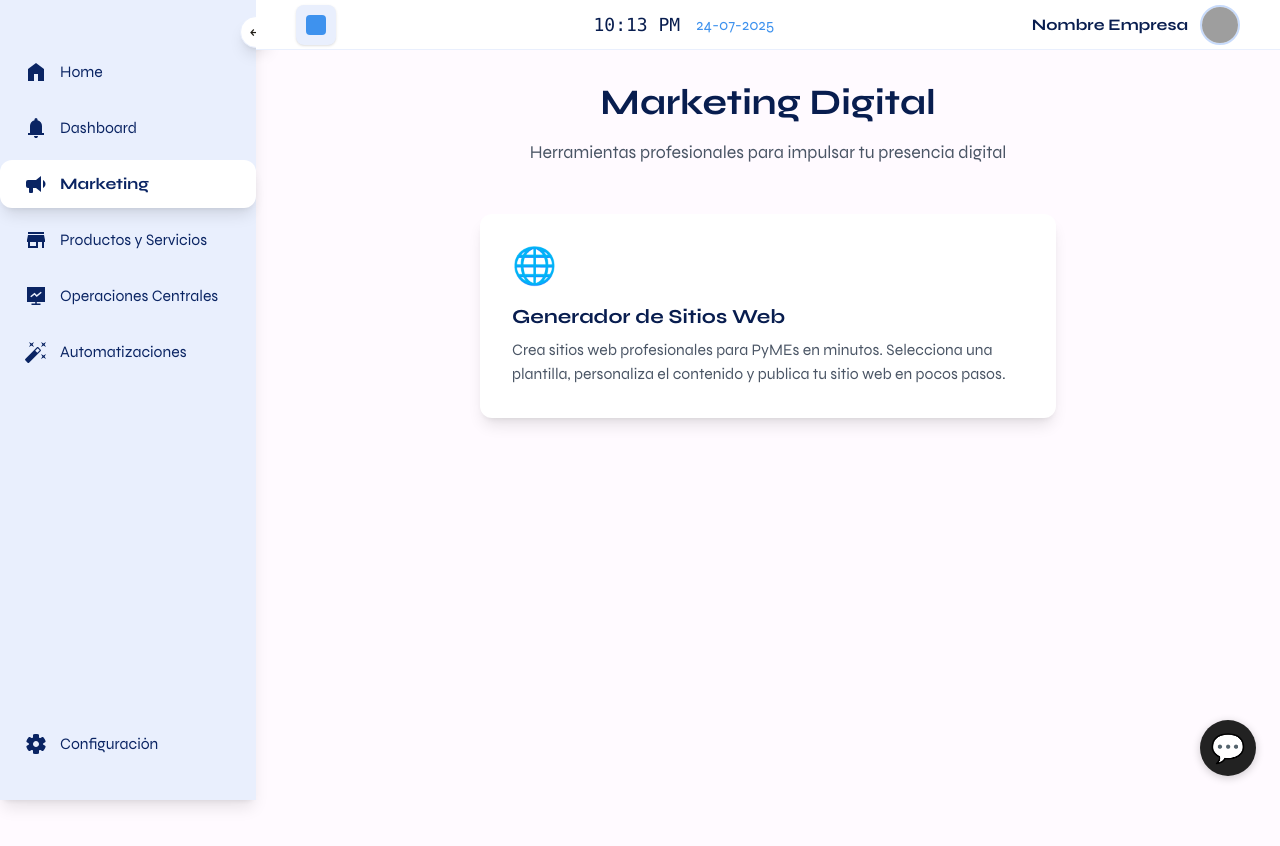
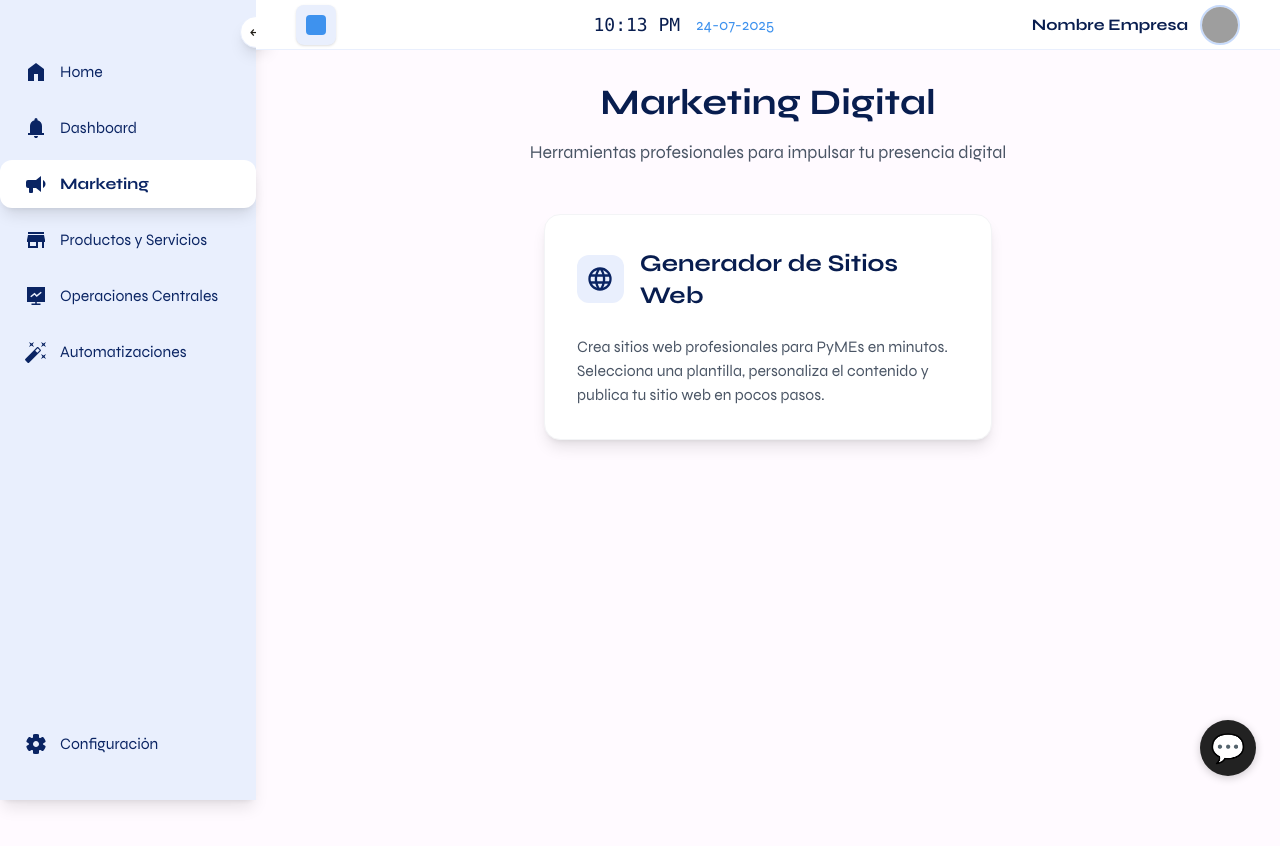
Before and after one commit to iadev2005/UcaBytes, a React (Vite) app in the folder frontend/: page /marketing in a window 1280 px wide. Shown: the top 846 px of the page. Built offline with nearby package versions, Linux system fonts and the light colour scheme; grey boxes are pictures that could not be loaded.

Commit message:
feature: Icono de navegador

```diff
--- a/frontend/src/components/marketing/WebsiteBuilder.tsx
+++ b/frontend/src/components/marketing/WebsiteBuilder.tsx
@@ -93,7 +93,7 @@ export default function WebsiteBuilder() {
 
       <main className="max-w-7xl mx-auto px-4 sm:px-6 lg:px-8 py-8">
         {/* Tutorial inicial */}
-        {showTutorial && currentStep === 'template' && (
+        {false && (
           <div className="mb-8 bg-blue-50 p-4 rounded-lg">
             <div className="flex justify-between items-start">
               <div className="flex gap-3">
--- /dev/null
+++ b/frontend/src/icons/Globe.tsx
@@ -0,0 +1,15 @@
+import React, { type SVGProps } from 'react';
+
+export const GlobeIcon: React.FC<SVGProps<SVGSVGElement>> = (props) => {
+  return (
+    <svg
+      xmlns="http://www.w3.org/2000/svg"
+      width={24}
+      height={24}
+      viewBox="0 0 24 24"
+      {...props}
+    >
+      <path fill="currentColor" d="M16.36 14c.08-.66.14-1.32.14-2s-.06-1.34-.14-2h3.38c.16.64.26 1.31.26 2s-.1 1.36-.26 2m-5.15 5.56c.6-1.11 1.06-2.31 1.38-3.56h2.95a8.03 8.03 0 0 1-4.33 3.56M14.34 14H9.66c-.1-.66-.16-1.32-.16-2s.06-1.35.16-2h4.68c.09.65.16 1.32.16 2s-.07 1.34-.16 2M12 19.96c-.83-1.2-1.5-2.53-1.91-3.96h3.82c-.41 1.43-1.08 2.76-1.91 3.96M8 8H5.08A7.92 7.92 0 0 1 9.4 4.44C8.8 5.55 8.35 6.75 8 8m-2.92 8H8c.35 1.25.8 2.45 1.4 3.56A8 8 0 0 1 5.08 16m-.82-2C4.1 13.36 4 12.69 4 12s.1-1.36.26-2h3.38c-.08.66-.14 1.32-.14 2s.06 1.34.14 2M12 4.03c.83 1.2 1.5 2.54 1.91 3.97h-3.82c.41-1.43 1.08-2.77 1.91-3.97M18.92 8h-2.95a15.7 15.7 0 0 0-1.38-3.56c1.84.63 3.37 1.9 4.33 3.56M12 2C6.47 2 2 6.5 2 12a10 10 0 0 0 10 10a10 10 0 0 0 10-10A10 10 0 0 0 12 2" />
+    </svg>
+  );
+};
--- a/frontend/src/icons/index.ts
+++ b/frontend/src/icons/index.ts
@@ -6,3 +6,4 @@ export { OperationsIcon } from './Operations';
 export { ReturnIcon } from './Return';
 export { ServicesIcon } from './Services';
 export { ConfigurationIcon } from './Configuration';
+export { GlobeIcon } from './Globe';
--- a/frontend/src/pages/Marketing.tsx
+++ b/frontend/src/pages/Marketing.tsx
@@ -1,5 +1,6 @@
 import { useState } from 'react';
 import WebsiteBuilder from '../components/marketing/WebsiteBuilder';
+import { GlobeIcon } from '../icons';
 
 export default function Marketing() {
   const [showBuilder, setShowBuilder] = useState(false);
@@ -20,19 +21,27 @@ export default function Marketing() {
           </p>
         </div>
 
-        <div className="max-w-xl mx-auto">
-          <button
+        <div className="max-w-md mx-auto">
+          <div
+            tabIndex={0}
+            role="button"
             onClick={() => setShowBuilder(true)}
-            className="w-full bg-white rounded-xl shadow-lg p-8 text-left transition-transform hover:scale-105 hover:shadow-xl"
+            onKeyDown={e => (e.key === 'Enter' || e.key === ' ') && setShowBuilder(true)}
+            className="group w-full bg-white border border-gray-100 rounded-2xl shadow-lg px-8 py-8 flex flex-col gap-4 transition-all duration-200 cursor-pointer hover:shadow-2xl hover:scale-[1.02] focus:outline-none focus:ring-4 focus:ring-primary/30"
+            aria-label="Abrir generador de sitios web"
           >
-            <div className="text-4xl mb-4">🌐</div>
-            <h2 className="text-xl font-semibold mb-2 text-[var(--color-primary-700)]">
-              Generador de Sitios Web
-            </h2>
-            <p className="text-gray-600">
+            <div className="flex items-center gap-4 mb-2">
+              <span className="inline-flex items-center justify-center w-12 h-12 rounded-xl bg-[var(--color-primary-100)]">
+                <GlobeIcon className="w-7 h-7" style={{ color: 'var(--color-primary-600)' }} />
+              </span>
+              <h2 className="text-2xl font-bold text-[var(--color-primary-700)]">
+                Generador de Sitios Web
+              </h2>
+            </div>
+            <p className="text-base text-gray-600">
               Crea sitios web profesionales para PyMEs en minutos. Selecciona una plantilla, personaliza el contenido y publica tu sitio web en pocos pasos.
             </p>
-          </button>
+          </div>
         </div>
       </div>
     </div>
```
